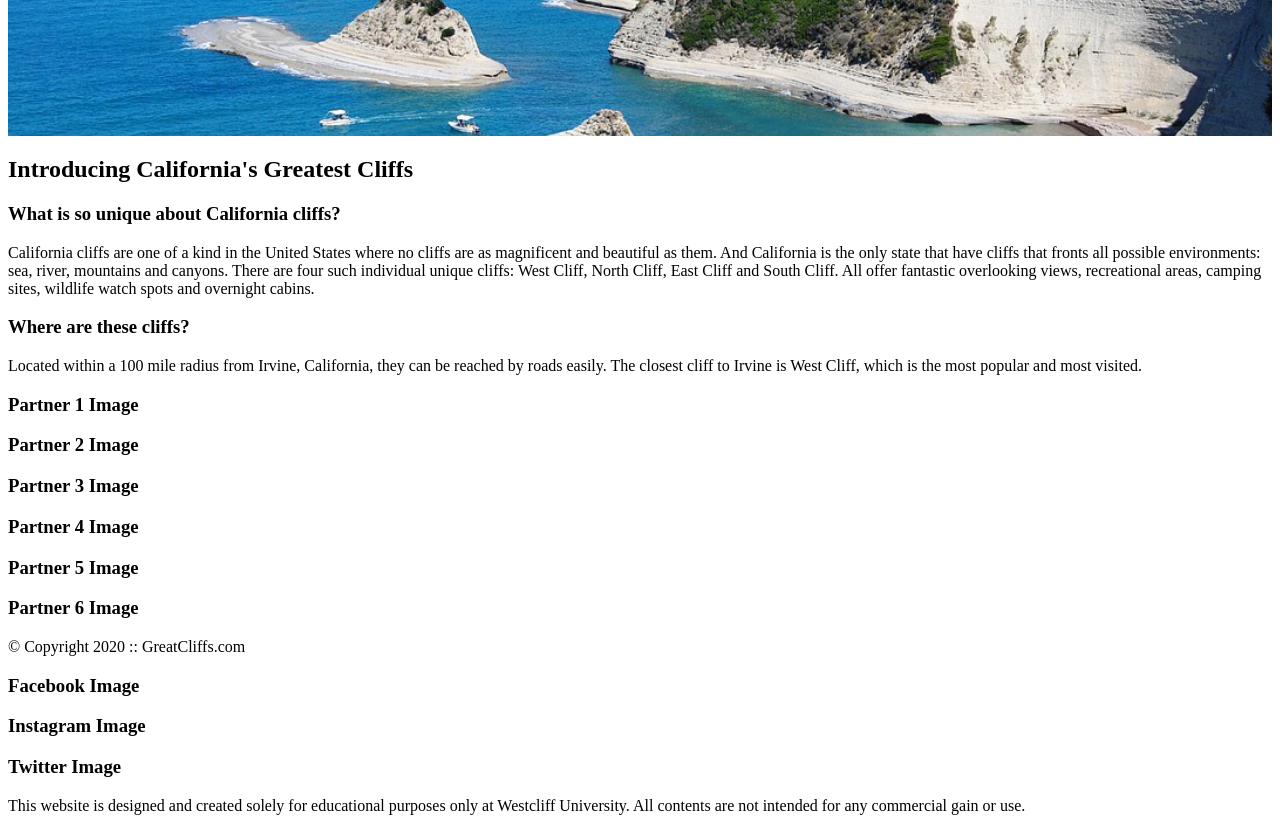
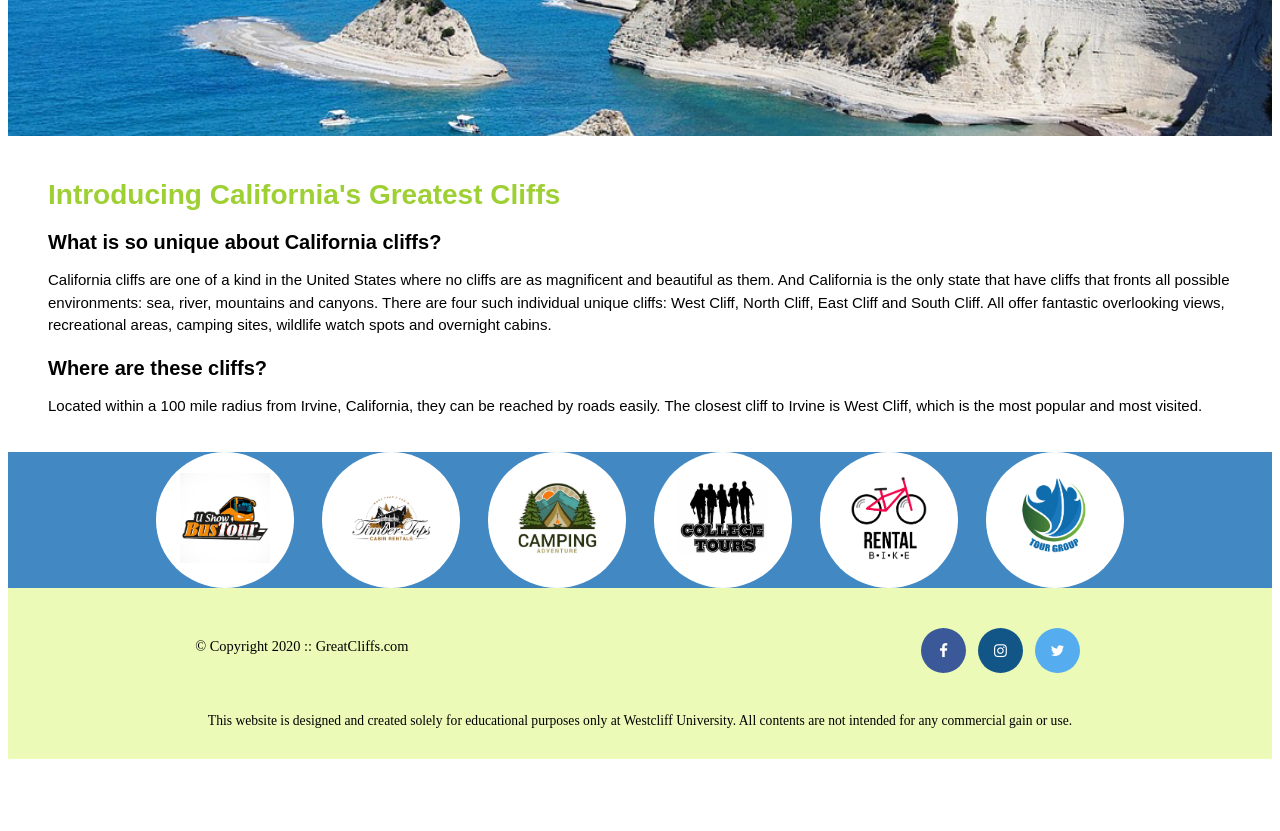
Before and after one commit to rituvilluri/homework-module1, a plain HTML site: page index.html in a window 1280 px wide. Shown: the part 320-1151 px from the top of the page. After the commit the page ends 1087 px from the top, so only its background shows below. Drawn offline with Linux system fonts and the light colour scheme.

Commit message:
Finished the rest of the styling for the logos, main, section and footer. End of Week 2 day 1 hw

```diff
--- a/index.html
+++ b/index.html
@@ -4,6 +4,10 @@
 <head>
     <title>Great Cliffs of California</title>
     <meta charset="utf-8">
+    <!-- Add icon library -->
+    <link rel="stylesheet" href="https://cdnjs.cloudflare.com/ajax/libs/font-awesome/4.7.0/css/font-awesome.min.css">
+
+    <!-- Embed style method-->
     <style>
         /* Header */
         header {
@@ -54,6 +58,109 @@
         .main-menu ul li a:hover {
             color: #9ed034;
         }
+        .main-menu ul li.active {
+            background: #9ed034;
+            border: none;
+        }
+        .main-menu ul li.active a {
+            color: #fff;
+        }
+        /* Main  */
+        main {
+            font-family: Arial, Helvetica, sans-serif;
+            padding: 20px 40px;
+        }
+
+        main h2 {
+            color: #9ed034;
+            font-size: 28px;
+            margin-bottom: 15px;
+        }
+
+        main h3 {
+            color: #000;
+            font-size: 20px;
+            margin-top: 20px;
+            margin-bottom: 10px;
+        }
+
+        main p {
+            font-size: 15px;
+            line-height: 1.5;
+            color: #000;
+            margin-bottom: 15px;
+        }
+        /* Partners  */
+        section {
+            width: 100%;
+            background-color: #4288c3;
+        }
+        section #partners {
+            width: 1200px;
+            padding: 2em 0 2em 0;
+            margin: 0 auto;
+            text-align: center;
+        }
+        section #partners .partner {
+            display: inline-block;
+            margin: 0 0.75em;
+            padding: 1.3em 1.5em;
+            background-color: #fff;
+            border-radius: 50%;
+        }
+        section #partners .partner img {
+            width: 90px;
+            height: 90px;
+        }
+        /* Footer */
+        footer {
+            width: 100%;
+            height: 155px;
+            padding-bottom: 1em;
+            background-color: #ecfab8;
+        }
+        footer #nondisclaimer .copy {
+            padding: 3.5em 3.5em 3.5em 13em;
+            float: left;
+            font-size: 0.9em;
+        }
+
+        footer #nondisclaimer .social {
+            padding: 2.5em;
+            margin-right: 9.25em;
+            float: right;
+        }
+        footer #disclaimer {
+            clear: both;
+        }
+        footer #disclaimer p {
+            font-size: 0.85em;
+            text-align: center;
+        }
+        footer #nondisclaimer .social .fa {
+            padding: 15px;
+            font-size: 15px;
+            width: 15px;
+            text-align: center;
+            text-decoration: none;
+            margin: 0 4px;
+            border-radius: 50%;
+        }
+        footer #nondisclaimer .social .fa:hover{
+            opacity: 0.7;
+        }
+        footer #nondisclaimer .social .fa-facebook {
+            background: #3B5998;
+            color: white;
+        }
+        footer #nondisclaimer .social .fa-twitter {
+            background: #55ACEE;
+            color: white;
+        }
+        footer #nondisclaimer .social .fa-instagram {
+            background: #125688;
+            color: white;
+        }
 
     </style>
 
@@ -69,7 +176,7 @@
                 <!--Main navigation menu-->
                 <nav class="main-menu">
                     <ul>
-                        <li><a href="index.html">Home</a></li>
+                        <li class="active"><a href="index.html">Home</a></li>
                         <li>Cliffs</li>
                         <li><a href="activities.html">Activities</a></li>
                         <li><a href="contact.html">Contact </a></li>
@@ -100,14 +207,34 @@
         <!--Partner image Content-->
         <section>
             <ul id="partners" style="list-style-type:none; padding:0;">
-                <li class="partner"><h3>Partner 1 Image</h3></li>
-                <li class="partner"><h3>Partner 2 Image</h3></li>
-                <li class="partner"><h3>Partner 3 Image</h3></li>
-                <li class="partner"><h3>Partner 4 Image</h3></li>
-                <li class="partner"><h3>Partner 5 Image</h3></li>
-                <li class="partner"><h3>Partner 6 Image</h3></li>
+
+                <li class="partner">
+                    <img src="images/partners/partner-bustour.png" alt="Partner Bus Tours">
+                </li>
+
+                <li class="partner">
+                    <img src="images/partners/partner-cabinrental.png" alt="Partner Cabin Rental">
+                </li>
+
+                <li class="partner">
+                    <img src="images/partners/partner-campingadv.png" alt="Partner Camping Adventure">
+                </li>
+
+                <li class="partner">
+                    <img src="images/partners/partner-collegetours.png" alt="Partner College Tours">
+                </li>
+
+                <li class="partner">
+                    <img src="images/partners/partner-rentalbike.png" alt="Partner Bike Rental">
+                </li>
+
+                <li class="partner">
+                    <img src="images/partners/partner-tourgroup.png" alt="Partner Tour Group">
+                </li>
+
             </ul>
         </section>
+
         <!--Nondisclaimer, social and disclaimer footer-->
         <footer>
             <div id="nondisclaimer">
@@ -115,9 +242,9 @@
                     &copy; Copyright 2020 :: GreatCliffs.com
                 </div>
                 <div class="social">
-                    <h3>Facebook Image</h3>
-                    <h3>Instagram Image</h3>
-                    <h3>Twitter Image</h3>
+                    <a href="#" class ="fa fa-facebook"></a>
+                    <a href="#" class="fa fa-instagram"></a>
+                    <a href="#" class ="fa fa-twitter"></a>
                 </div>
             </div>
 
```
Also changed, not shown: 1 other file.
